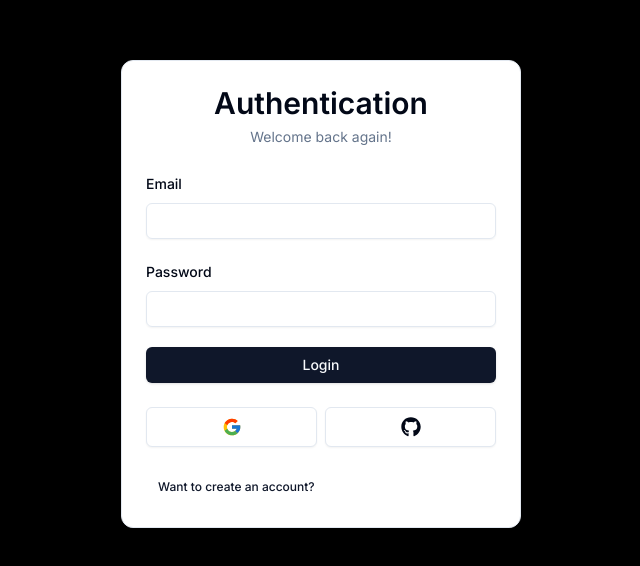
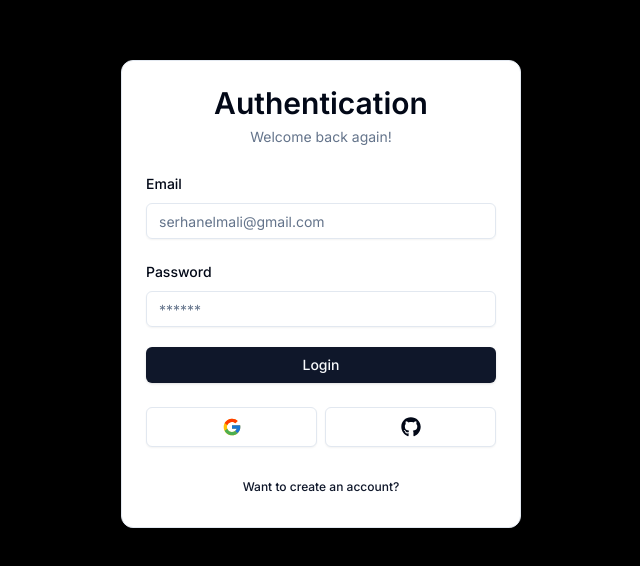
Before and after one commit to serhanelmali/next-auth-v5-boilerplate, a Next.js app: page /auth/login in a window 1280 px wide. Shown: the part 106-672 px from the top of the page, without its empty margins (319-959 px from the left). Built offline with nearby package versions, Linux system fonts and the light colour scheme.

Commit message:
feat: Add login functionality with form error and success messages

```diff
--- /dev/null
+++ b/actions/login.tsx
@@ -0,0 +1,18 @@
+"use server";
+
+import { LoginSchema } from "@/schemas";
+import { z } from "zod";
+
+export const login = async (values: z.infer<typeof LoginSchema>) => {
+  const validatedFields = LoginSchema.safeParse(values);
+
+  if (validatedFields.success) {
+    return {
+      success: "Success.",
+    };
+  } else {
+    return {
+      error: "Error.",
+    };
+  }
+};
--- a/components/auth/login-form.tsx
+++ b/components/auth/login-form.tsx
@@ -1,5 +1,6 @@
 "use client";
 
+import { useState, useTransition } from "react";
 import { useForm } from "react-hook-form";
 import * as z from "zod";
 import { zodResolver } from "@hookform/resolvers/zod";
@@ -15,13 +16,26 @@ import { Input } from "@/components/ui/input";
 import { CardWrapper } from "@/components/auth/card-wrapper";
 import { Button } from "@/components/ui/button";
 import { LoginSchema } from "@/schemas";
+import { login } from "@/actions/login";
+import { FormError } from "@/components/form-error";
+import { FormSuccess } from "@/components/form-success";
 
 export const LoginForm = () => {
   const form = useForm<z.infer<typeof LoginSchema>>({
     resolver: zodResolver(LoginSchema),
   });
+  const [isSubmitting, startTransition] = useTransition();
+  const [errorMessage, setErrorMessage] = useState<string | undefined>("");
+  const [successMessage, setSuccessMessage] = useState<string | undefined>("");
 
-  const onSubmit = (values: z.infer<typeof LoginSchema>) => console.log(values);
+  const onSubmit = (values: z.infer<typeof LoginSchema>) => {
+    startTransition(() => {
+      login(values).then((data) => {
+        setErrorMessage(data.error);
+        setSuccessMessage(data.success);
+      });
+    });
+  };
 
   return (
     <CardWrapper
@@ -42,7 +56,11 @@ export const LoginForm = () => {
               <FormItem>
                 <FormLabel>Email</FormLabel>
                 <FormControl>
-                  <Input {...field} />
+                  <Input
+                    {...field}
+                    placeholder="serhanelmali@gmail.com"
+                    disabled={isSubmitting}
+                  />
                 </FormControl>
                 <FormMessage />
               </FormItem>
@@ -55,13 +73,20 @@ export const LoginForm = () => {
               <FormItem>
                 <FormLabel>Password</FormLabel>
                 <FormControl>
-                  <Input {...field} type="password" />
+                  <Input
+                    {...field}
+                    type="password"
+                    placeholder="******"
+                    disabled={isSubmitting}
+                  />
                 </FormControl>
                 <FormMessage />
               </FormItem>
             )}
           />
-          <Button className="w-full" type="submit">
+          <FormError message={errorMessage} />
+          <FormSuccess message={successMessage} />
+          <Button className="w-full" type="submit" disabled={isSubmitting}>
             Login
           </Button>
         </form>
--- /dev/null
+++ b/components/form-error.tsx
@@ -0,0 +1,11 @@
+export const FormError = ({ message }: { message: string | undefined }) => {
+  if (!message) {
+    return "";
+  }
+
+  return (
+    <div className="bg-red-200 rounded-lg p-2 text-sm text-red-900">
+      {message}
+    </div>
+  );
+};
--- /dev/null
+++ b/components/form-success.tsx
@@ -0,0 +1,11 @@
+export const FormSuccess = ({ message }: { message: string | undefined }) => {
+  if (!message) {
+    return "";
+  }
+
+  return (
+    <div className="bg-green-200 rounded-lg p-2 text-sm text-green-900">
+      {message}
+    </div>
+  );
+};
--- a/components/ui/back-button.tsx
+++ b/components/ui/back-button.tsx
@@ -8,7 +8,7 @@ interface BackButtonProps {
 
 export const BackButton = ({ label, href }: BackButtonProps) => {
   return (
-    <Button variant="link" size="sm">
+    <Button variant="link" size="sm" className="w-full">
       <Link href={href}>{label}</Link>
     </Button>
   );
```
